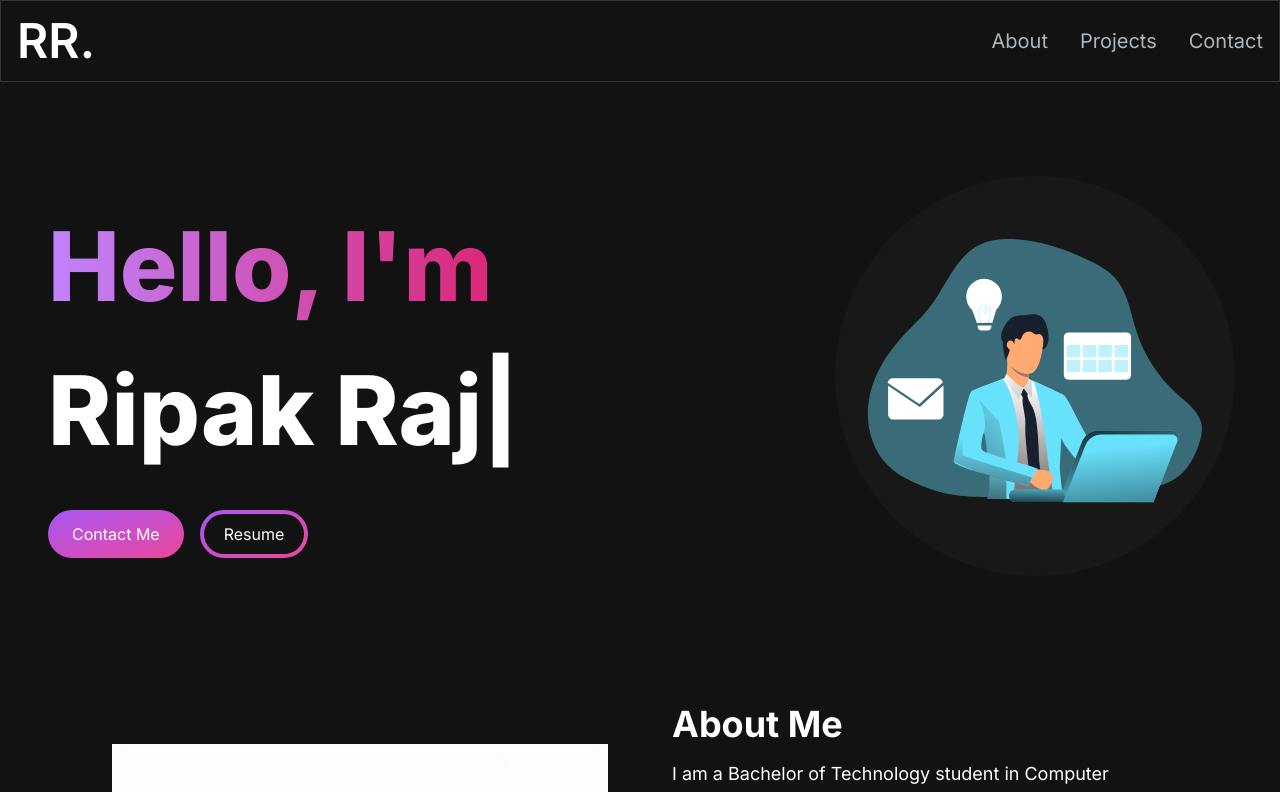
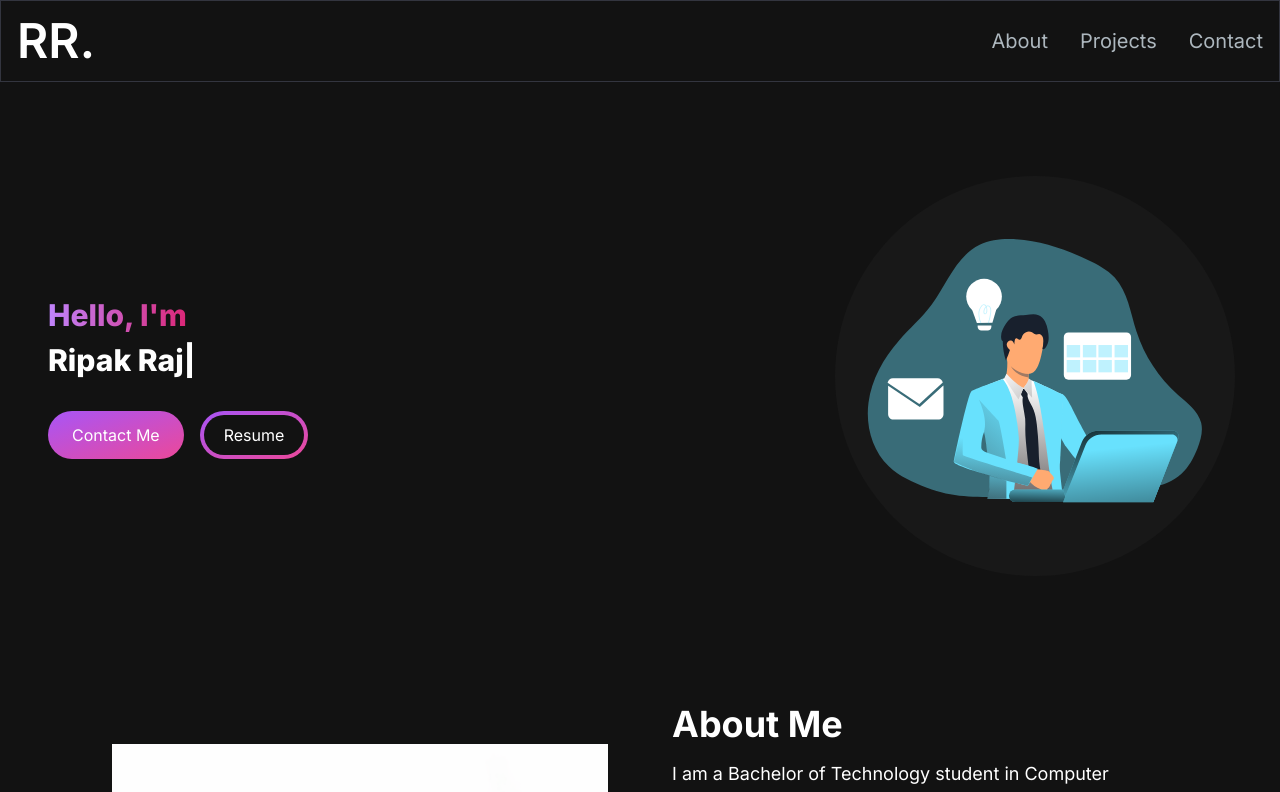
Before and after one commit to Ripak2005/RipakRaj., a Next.js app: page / in a window 1280 px wide. Shown: the top 792 px of the page. Built offline with nearby package versions, Linux system fonts and the light colour scheme.

Commit message:
Some Changes

```diff
--- a/src/app/components/HeroSection.jsx
+++ b/src/app/components/HeroSection.jsx
@@ -16,7 +16,7 @@
           transition={{ duration: 0.5 }}
           className="col-span-8 place-self-center text-center sm:text-left justify-self-start"
         >
-          <h1 className="text-white mb-4 text-2xl sm:text-5xl lg:text-8xl lg:leading-normal font-extrabold">
+          <h1 className="text-white mb-4 text-sm sm:text-2xl lg:text-3xl lg:leading-normal font-extrabold">
             <span className="text-transparent bg-clip-text bg-gradient-to-r from-primary-400 to-secondary-600">
               Hello, I&apos;m
             </span>
```
